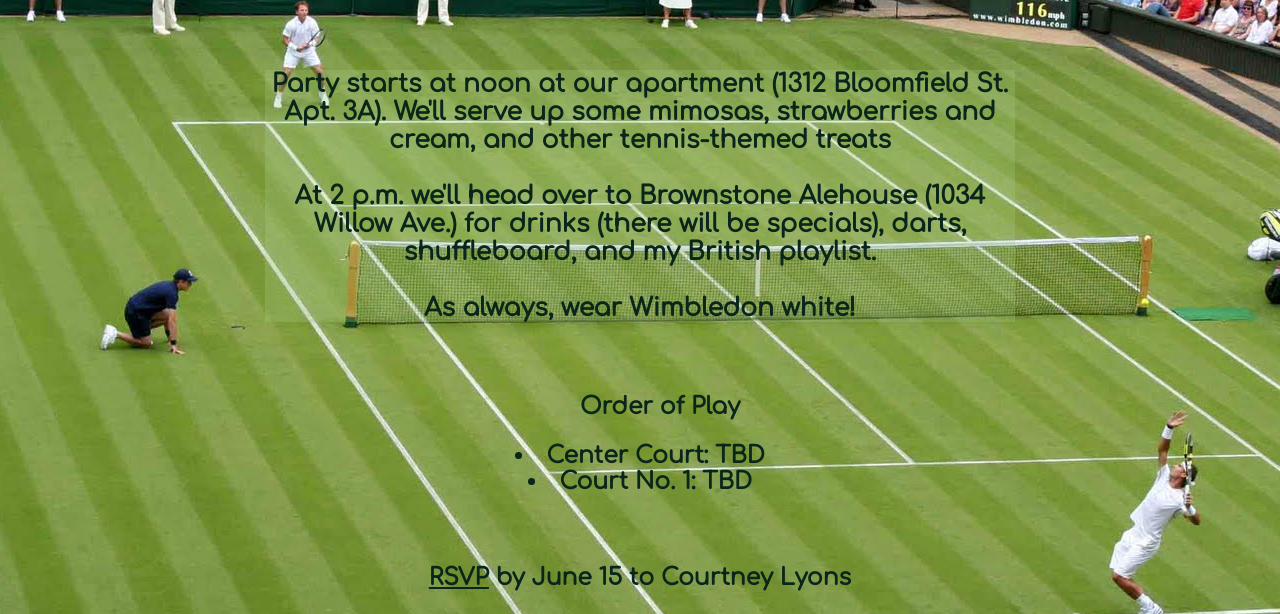
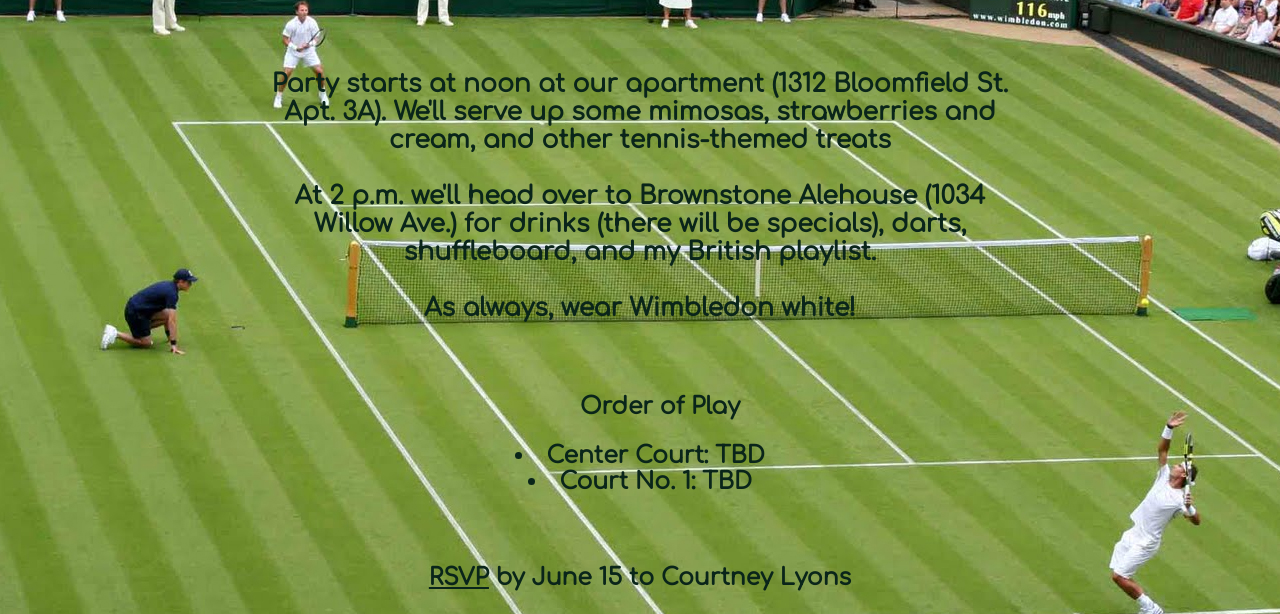
Before and after one commit to lyonsco/lyonsco.github.io, a plain HTML site: page unit_3/index.html in a window 1280 px wide. Shown: the part 326-940 px from the top of the page. Drawn offline with Linux system fonts and the light colour scheme.

```diff
--- a/unit_3/css/style.css
+++ b/unit_3/css/style.css
@@ -27,7 +27,7 @@
 	font-weight: bold;
 	width: 30em;
 	margin: auto;
-	background-color: rgba(173, 206, 140, .25);
+	/*background-color: rgba(173, 206, 140, .25);*/
 }
 
 #slogan {
```
